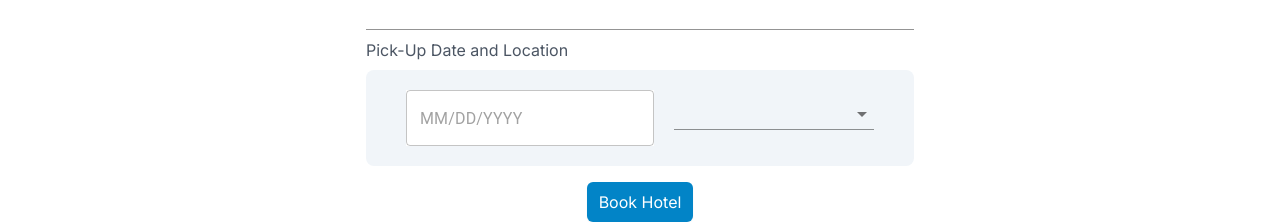
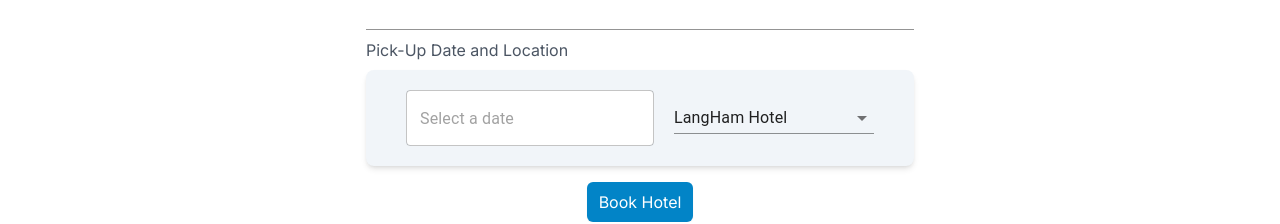
Before and after one commit to 2110503-2564/fe-project-2024-2-lone-wolf, a Next.js app: page /booking in a window 1280 px wide. Shown: the part 276-500 px from the top of the page. Built offline with nearby package versions, Linux system fonts and the light colour scheme; no server answers.

Commit message:
edit DateReserve

```diff
--- a/src/components/DateReserve.tsx
+++ b/src/components/DateReserve.tsx
@@ -1,4 +1,4 @@
-'use client'
+/*'use client'
 import { useState } from 'react'
 import { Dayjs } from 'dayjs'
 import { DatePicker } from '@mui/x-date-pickers'
@@ -30,4 +30,56 @@ export default function DateReserve ({onDateChange, onLocationChange}
 
         </div>
     );
+}*/
+
+'use client'
+import { useState, useEffect } from 'react'
+import { Dayjs } from 'dayjs'
+import { DatePicker } from '@mui/x-date-pickers'
+import { LocalizationProvider } from '@mui/x-date-pickers/LocalizationProvider'
+import { AdapterDayjs } from '@mui/x-date-pickers/AdapterDayjs'
+import { Select, MenuItem } from '@mui/material'
+
+interface DateReserveProps {
+    onDateChange: (date: Dayjs | null) => void;
+    onLocationChange: (location: string) => void;
 }
+
+export default function DateReserve({ onDateChange, onLocationChange }: DateReserveProps) {
+    const [reserveDate, setReserveDate] = useState<Dayjs | null>(null);
+    const [location, setLocation] = useState('LangHam Hotel');
+
+    // Call onLocationChange only on first render
+    useEffect(() => {
+        onLocationChange(location);
+    }, []); // Empty dependency array means this runs only once
+
+    return (
+        <div className='bg-slate-100 rounded-lg w-fit px-10 py-5 flex flex-row justify-center items-center space-x-5 shadow-md'>
+            {/* Date Picker */}
+            <LocalizationProvider dateAdapter={AdapterDayjs}>
+                <DatePicker
+                    className='bg-white rounded-md'
+                    value={reserveDate}
+                    onChange={(value) => { setReserveDate(value); onDateChange(value); }}
+                    slotProps={{ textField: { placeholder: "Select a date" } }}
+                />
+            </LocalizationProvider>
+
+            {/* Location Select */}
+            <Select
+                variant='standard'
+                name='location'
+                id='venue'
+                aria-label="Select a hotel"
+                className='h-[2em] w-[200px] transition duration-300 ease-in-out hover:bg-gray-200'
+                value={location}
+                onChange={(e) => { setLocation(e.target.value); onLocationChange(e.target.value); }}
+            >
+                <MenuItem value='LangHam Hotel'>LangHam Hotel</MenuItem>
+                <MenuItem value='Vischio Hotel'>Vischio Hotel</MenuItem>
+                <MenuItem value='Centara Hotel'>Centara Hotel</MenuItem>
+            </Select>
+        </div>
+    );
+}
```
